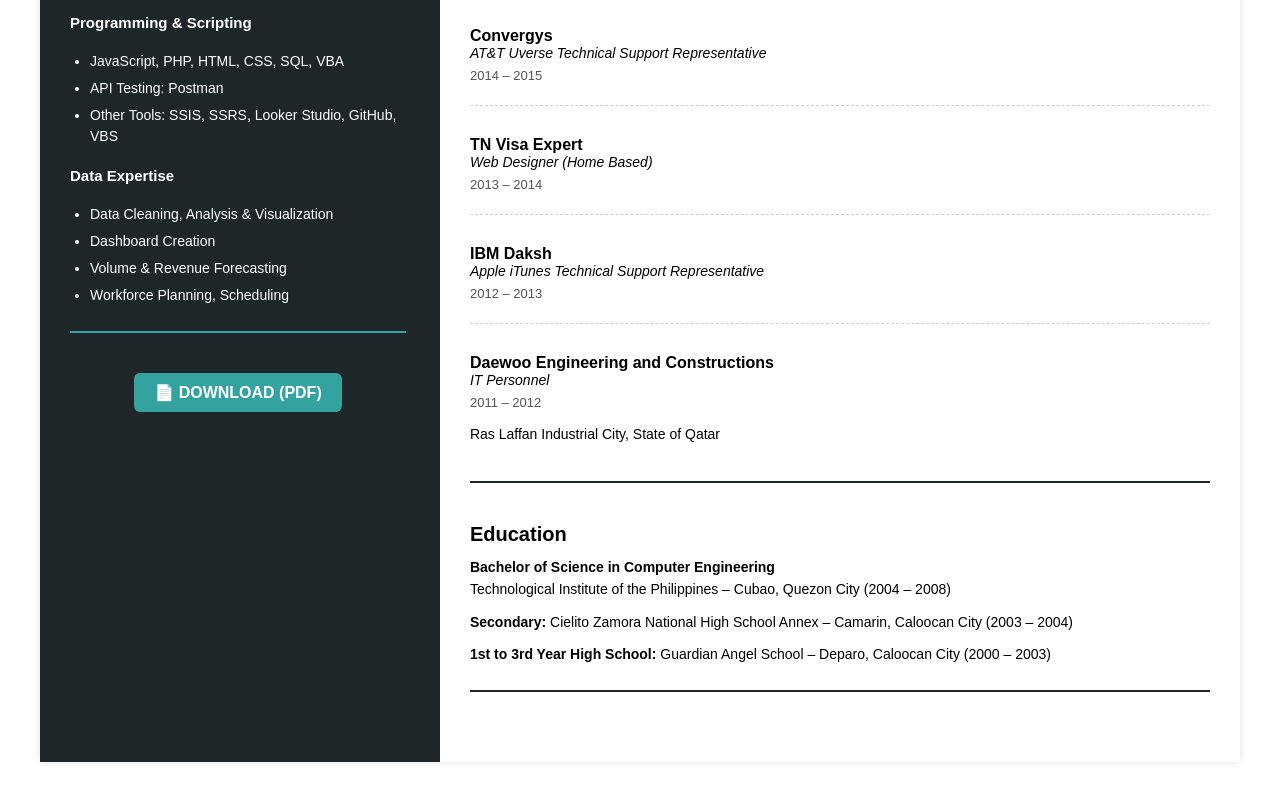
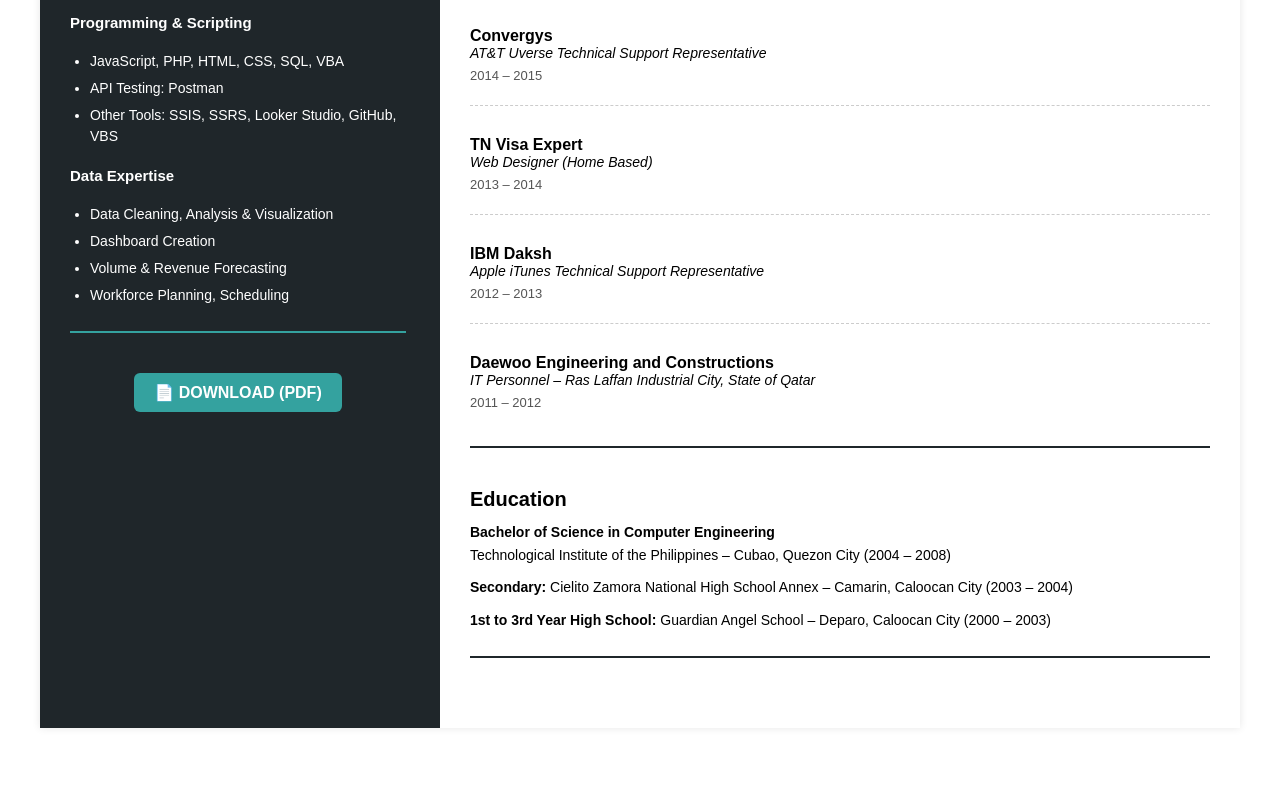
Before and after one commit to a-alaysa/findjob, a plain HTML site: page index.html in a window 1280 px wide. Shown: the part 798-1598 px from the top of the page. After the commit the page ends 1566 px from the top, so only its background shows below. Drawn offline with Linux system fonts and the light colour scheme; a script that the page names is missing.

Commit message:
Update index.html

```diff
--- a/index.html
+++ b/index.html
@@ -98,9 +98,8 @@
             <p class="date">2012 – 2013</p>
           </div>
           <div class="job">
-            <h3>Daewoo Engineering and Constructions <span>IT Personnel</span></h3>
+            <h3>Daewoo Engineering and Constructions <span>IT Personnel – Ras Laffan Industrial City, State of Qatar</span></h3>
             <p class="date">2011 – 2012</p>
-            <p>Ras Laffan Industrial City, State of Qatar</p>
           </div>
         </section>
 
```
